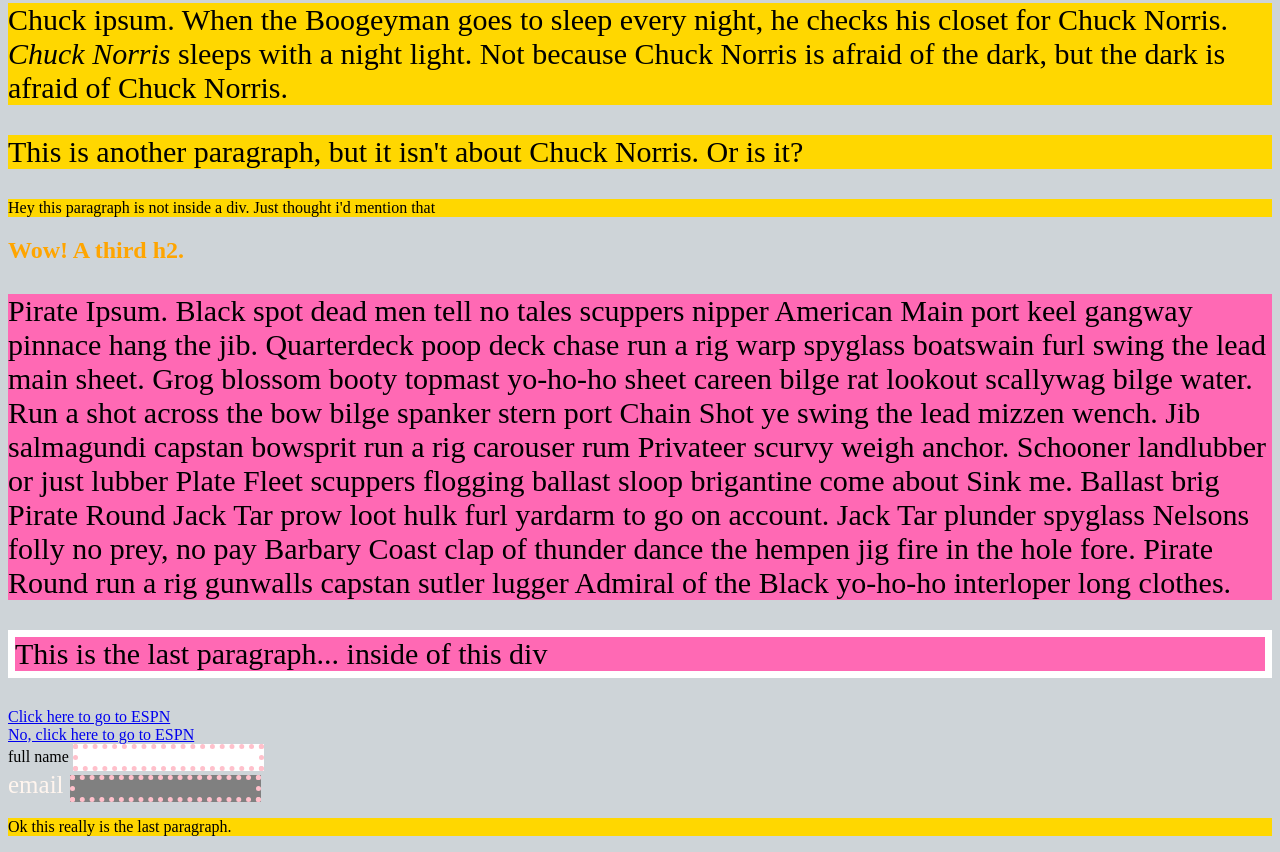
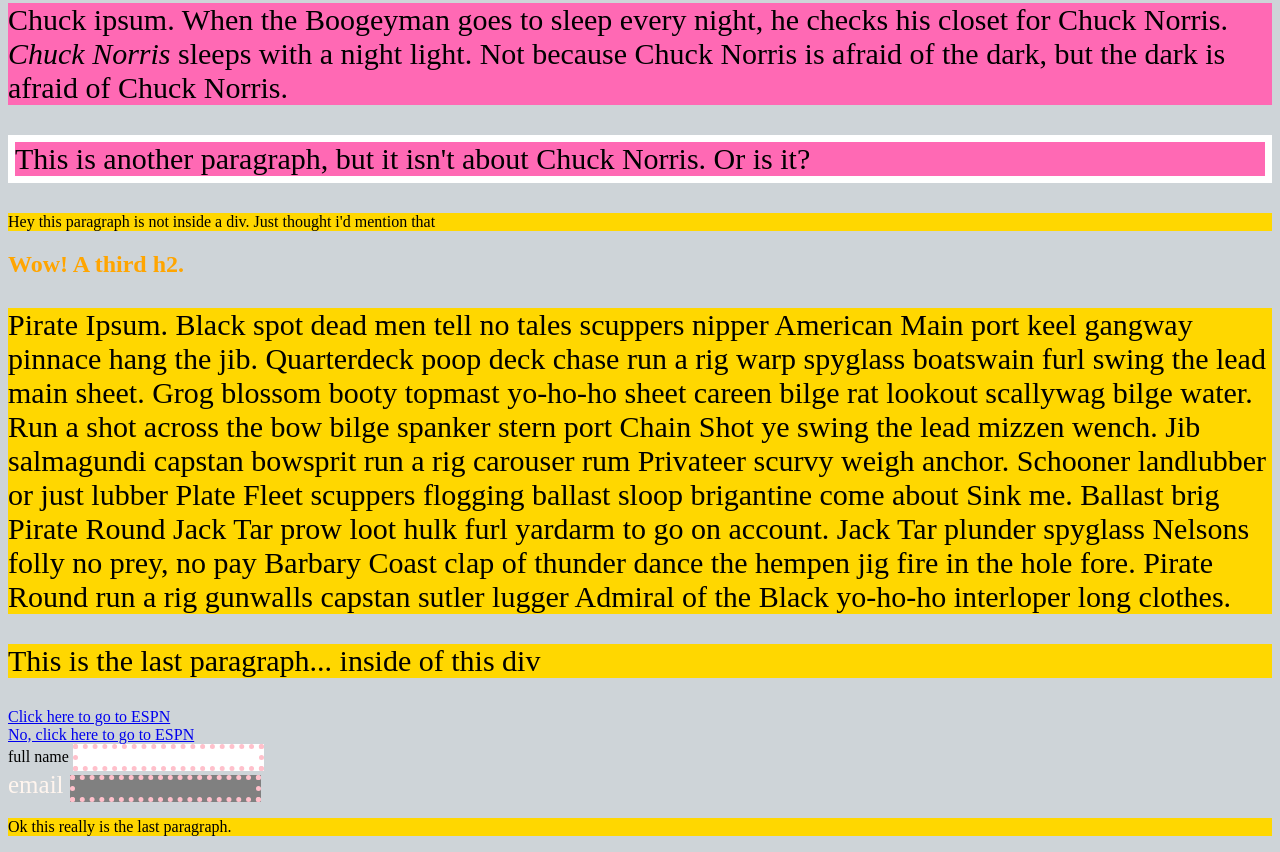
Before and after one commit to edynmfitzgerald/SelectorsExercise, a plain HTML site: page index.html in a window 1280 px wide. Shown: the part 871-1723 px from the top of the page. Drawn offline with Linux system fonts and the light colour scheme.

Commit message:
edited index.html

```diff
--- a/selectorsExercise.css
+++ b/selectorsExercise.css
@@ -38,11 +38,11 @@ input[type="email"]{
     background-color: #808080;
 }
 
-div:last-of-type p{
+div:nth-of-type(3) p{
     background-color: hotpink;
 }
 
-div:last-of-type p:nth-child(3){
+div:nth-of-type(3) p:nth-child(3){
     border: 7px solid rgb(255, 255, 255);
 }
 
```
